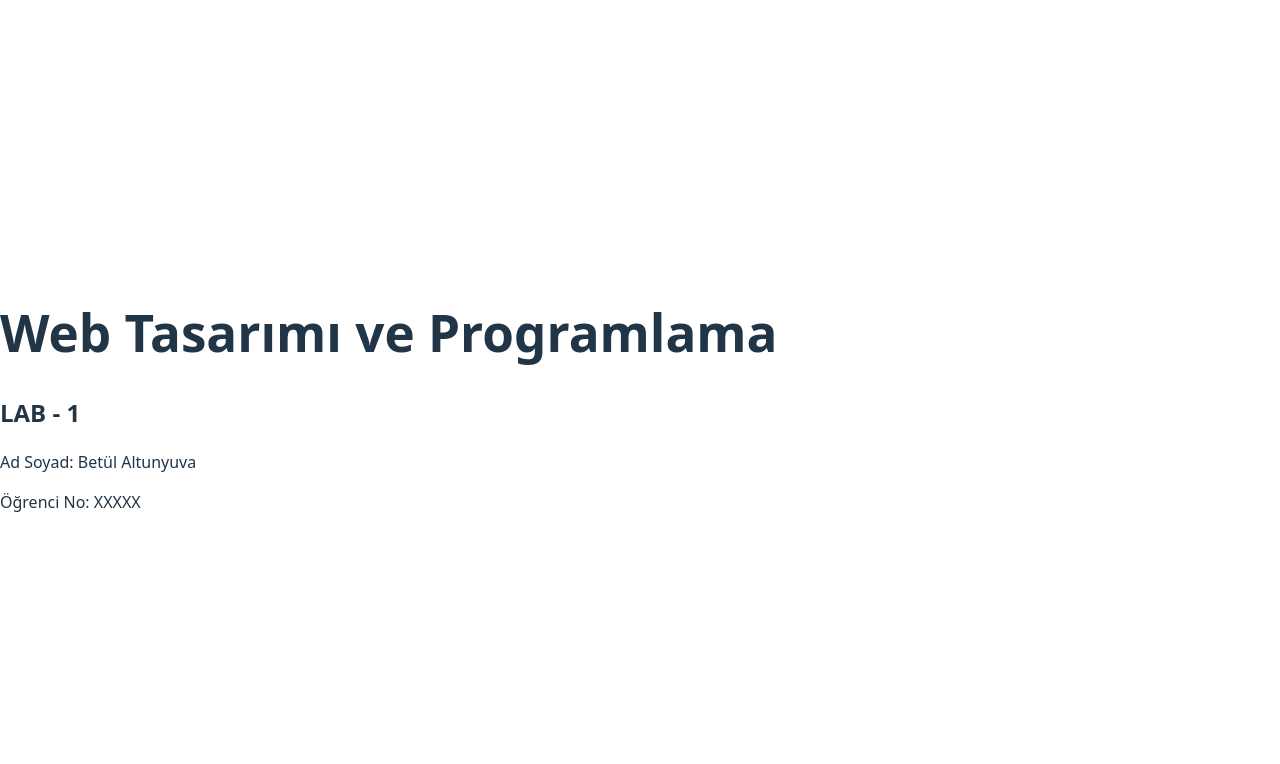
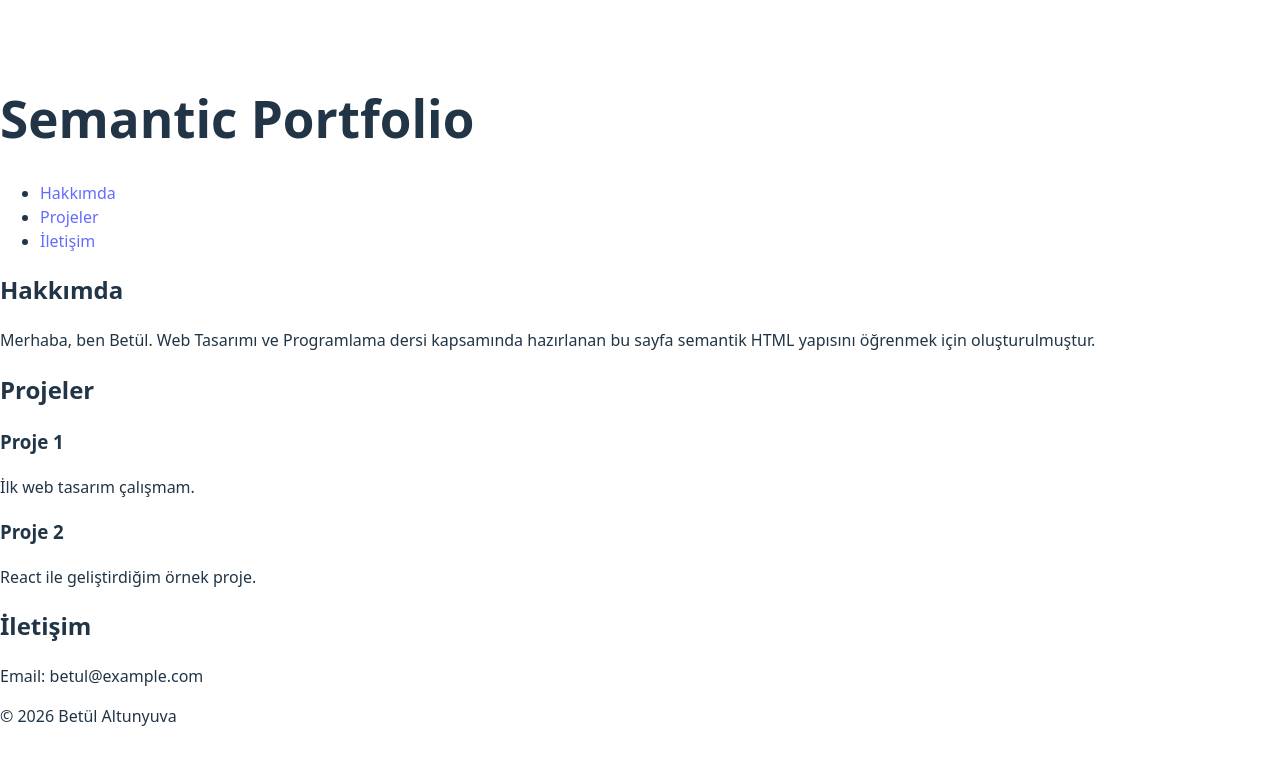
Before and after one commit to betulaltunyuva/web-lab-hello, a React (Vite) app: page / in a window 1280 px wide. Shown: the top 764 px of the page. Built offline with nearby package versions, Linux system fonts and the light colour scheme.

Commit message:
feat: add semantic HTML structure for LAB-2

```diff
--- a/src/App.tsx
+++ b/src/App.tsx
@@ -1,11 +1,52 @@
 function App() {
   return (
-    <div>
-      <h1>Web Tasarımı ve Programlama</h1>
-      <h2>LAB - 1</h2>
-      <p>Ad Soyad: Betül Altunyuva</p>
-      <p>Öğrenci No: XXXXX</p>
-    </div>
+    <>
+      <header>
+        <h1>Semantic Portfolio</h1>
+
+        <nav>
+          <ul>
+            <li><a href="#hakkimda">Hakkımda</a></li>
+            <li><a href="#projeler">Projeler</a></li>
+            <li><a href="#iletisim">İletişim</a></li>
+          </ul>
+        </nav>
+      </header>
+
+      <main>
+        <section id="hakkimda">
+          <h2>Hakkımda</h2>
+          <p>
+            Merhaba, ben Betül. Web Tasarımı ve Programlama dersi kapsamında
+            hazırlanan bu sayfa semantik HTML yapısını öğrenmek için
+            oluşturulmuştur.
+          </p>
+        </section>
+
+        <section id="projeler">
+          <h2>Projeler</h2>
+
+          <article>
+            <h3>Proje 1</h3>
+            <p>İlk web tasarım çalışmam.</p>
+          </article>
+
+          <article>
+            <h3>Proje 2</h3>
+            <p>React ile geliştirdiğim örnek proje.</p>
+          </article>
+        </section>
+
+        <section id="iletisim">
+          <h2>İletişim</h2>
+          <p>Email: betul@example.com</p>
+        </section>
+      </main>
+
+      <footer>
+        <p>© 2026 Betül Altunyuva</p>
+      </footer>
+    </>
   )
 }
 
```
